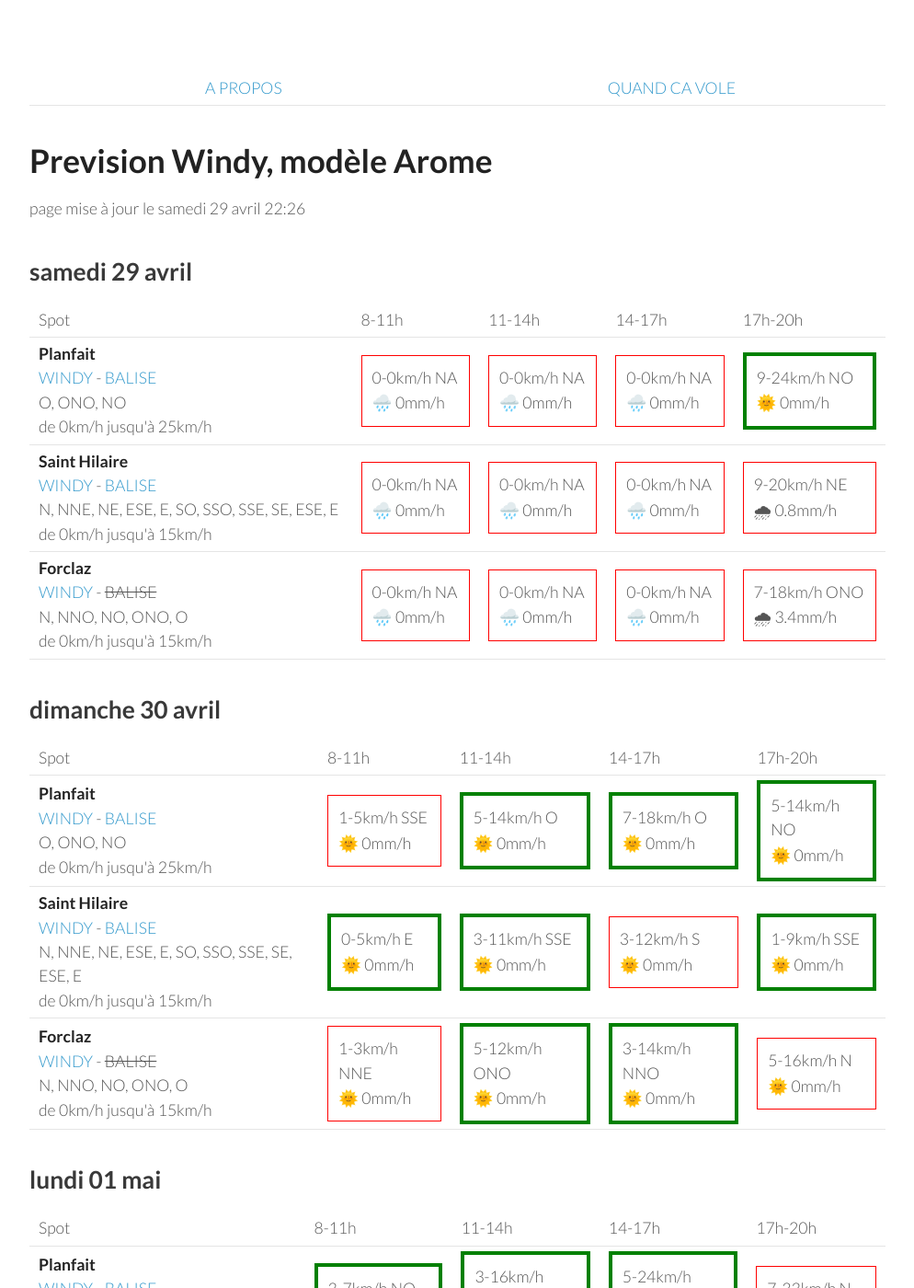
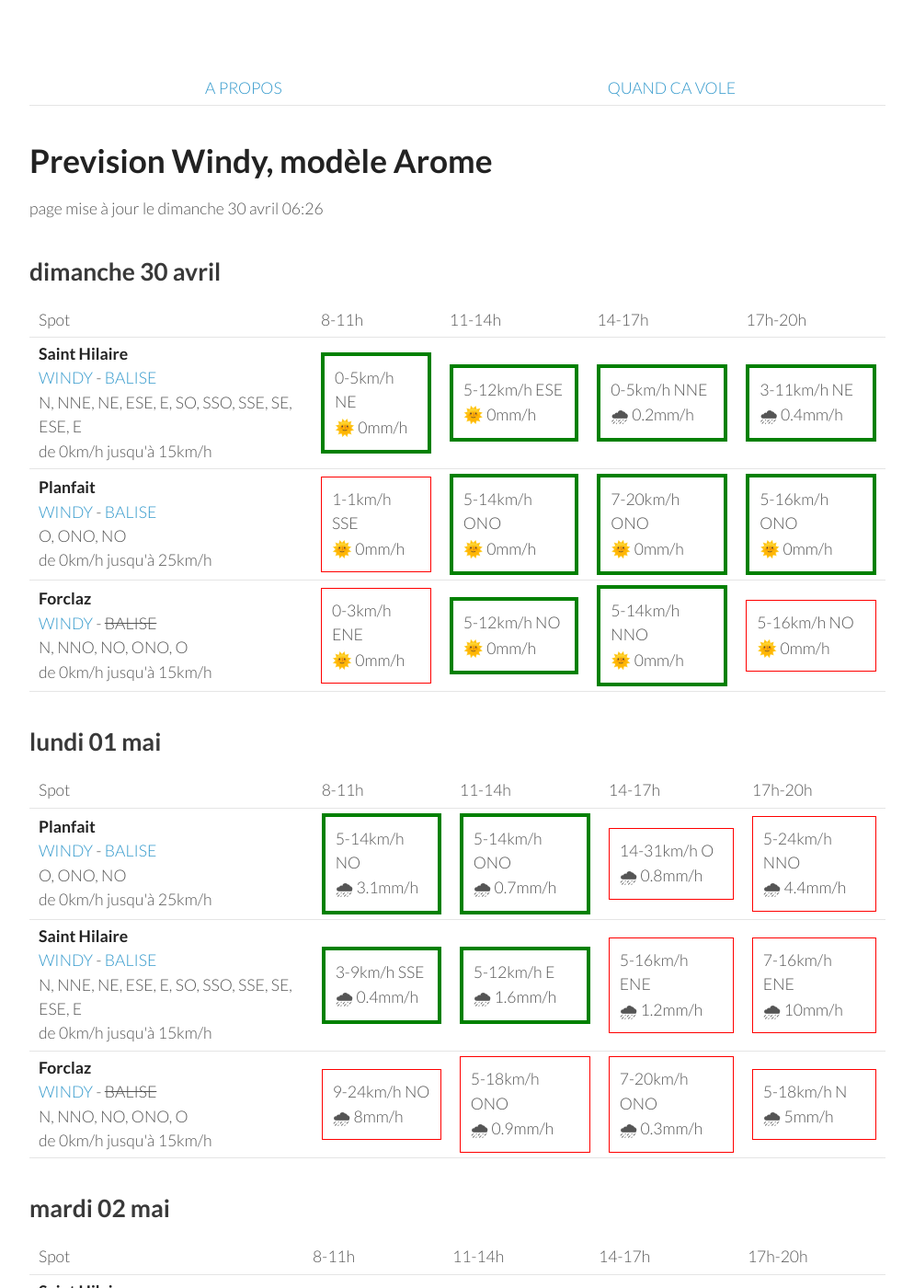
Before and after one commit to parapente-dans-le-nord/parapente-dans-le-nord.github.io, a Jekyll site: the page built from alpes_nord.markdown, in a window 1280 px wide and 1400 px high. Shown: the whole window at 92% size, without its empty margins (26-1020 px from the left). Built offline with Jekyll 4.4.1, drawn with Linux system fonts in a browser that asks for light colours; some of the changed text lies outside the part shown.

Commit message:
update index.markdown

```diff
--- a/alpes_nord.markdown
+++ b/alpes_nord.markdown
@@ -7,51 +7,8 @@ title:  "Tous les spots"
 {: .links}
 
 # Prevision Windy, modèle Arome
-page mise à jour le samedi 29 avril 22:26
+page mise à jour le dimanche 30 avril 06:26
 
-## samedi 29 avril
-
-{::nomarkdown}
-<table>
-  <tbody>
-    <tr>
-      <td>Spot</td>
-      <td>8-11h</td>
-      <td>11-14h</td>
-      <td>14-17h</td>
-      <td>17h-20h</td>
-    </tr>
-<tr>
-        <td><strong>Planfait</strong><br><a href="https://windy.com/45.853/6.223?45.415,6.223,8">WINDY</a> - <span class=""><a href="https://www.openwindmap.org/PP496">BALISE</a> </span><br> <span class="vent-favorable">O, ONO, NO</span><br><span class="force-vent">de 0km/h jusqu'à 25km/h</span> </td>
-
-            <td><div class="not-flyable"><p>0-0km/h NA</p><p>🌧️ 0mm/h</p></div></td>
-            <td><div class="not-flyable"><p>0-0km/h NA</p><p>🌧️ 0mm/h</p></div></td>
-            <td><div class="not-flyable"><p>0-0km/h NA</p><p>🌧️ 0mm/h</p></div></td>
-            <td><div class="flyable"><p>9-24km/h NO</p><p>🌞 0mm/h</p></div></td>
-
-    </tr>
-<tr>
-        <td><strong>Saint Hilaire</strong><br><a href="https://windy.com/45.307/5.888?45.087,5.889,9,m:eUFagkX">WINDY</a> - <span class=""><a href="http://www.balisemeteo.com/balise.php?idBalise=61">BALISE</a> </span><br> <span class="vent-favorable">N, NNE, NE, ESE, E, SO, SSO, SSE, SE, ESE, E</span><br><span class="force-vent">de 0km/h jusqu'à 15km/h</span> </td>
-
-            <td><div class="not-flyable"><p>0-0km/h NA</p><p>🌧️ 0mm/h</p></div></td>
-            <td><div class="not-flyable"><p>0-0km/h NA</p><p>🌧️ 0mm/h</p></div></td>
-            <td><div class="not-flyable"><p>0-0km/h NA</p><p>🌧️ 0mm/h</p></div></td>
-            <td><div class="not-flyable"><p>9-20km/h NE</p><p>🌧 0.8mm/h</p></div></td>
-
-    </tr>
-<tr>
-        <td><strong>Forclaz</strong><br><a href="https://windy.com/45.814/6.247?45.375,6.246,8,m:eVwaglz">WINDY</a> - <span class="no-balise"> BALISE </span><br> <span class="vent-favorable">N, NNO, NO, ONO, O</span><br><span class="force-vent">de 0km/h jusqu'à 15km/h</span> </td>
-
-            <td><div class="not-flyable"><p>0-0km/h NA</p><p>🌧️ 0mm/h</p></div></td>
-            <td><div class="not-flyable"><p>0-0km/h NA</p><p>🌧️ 0mm/h</p></div></td>
-            <td><div class="not-flyable"><p>0-0km/h NA</p><p>🌧️ 0mm/h</p></div></td>
-            <td><div class="not-flyable"><p>7-18km/h ONO</p><p>🌧 3.4mm/h</p></div></td>
-
-    </tr>
-
-</tbody>
-</table>
-{:/}
 ## dimanche 30 avril
 
 {::nomarkdown}
@@ -65,32 +22,32 @@ page mise à jour le samedi 29 avril 22:26
       <td>17h-20h</td>
     </tr>
 <tr>
-        <td><strong>Planfait</strong><br><a href="https://windy.com/45.853/6.223?45.415,6.223,8">WINDY</a> - <span class=""><a href="https://www.openwindmap.org/PP496">BALISE</a> </span><br> <span class="vent-favorable">O, ONO, NO</span><br><span class="force-vent">de 0km/h jusqu'à 25km/h</span> </td>
+        <td><strong>Saint Hilaire</strong><br><a href="https://windy.com/45.307/5.888?45.087,5.889,9,m:eUFagkX">WINDY</a> - <span class=""><a href="http://www.balisemeteo.com/balise.php?idBalise=61">BALISE</a> </span><br> <span class="vent-favorable">N, NNE, NE, ESE, E, SO, SSO, SSE, SE, ESE, E</span><br><span class="force-vent">de 0km/h jusqu'à 15km/h</span> </td>
 
-            <td><div class="not-flyable"><p>1-5km/h SSE</p><p>🌞 0mm/h</p></div></td>
-            <td><div class="flyable"><p>5-14km/h O</p><p>🌞 0mm/h</p></div></td>
-            <td><div class="flyable"><p>7-18km/h O</p><p>🌞 0mm/h</p></div></td>
-            <td><div class="flyable"><p>5-14km/h NO</p><p>🌞 0mm/h</p></div></td>
+            <td><div class="flyable"><p>0-5km/h NE</p><p>🌞 0mm/h</p></div></td>
+            <td><div class="flyable"><p>5-12km/h ESE</p><p>🌞 0mm/h</p></div></td>
+            <td><div class="flyable"><p>0-5km/h NNE</p><p>🌧 0.2mm/h</p></div></td>
+            <td><div class="flyable"><p>3-11km/h NE</p><p>🌧 0.4mm/h</p></div></td>
 
 
     </tr>
 <tr>
-        <td><strong>Saint Hilaire</strong><br><a href="https://windy.com/45.307/5.888?45.087,5.889,9,m:eUFagkX">WINDY</a> - <span class=""><a href="http://www.balisemeteo.com/balise.php?idBalise=61">BALISE</a> </span><br> <span class="vent-favorable">N, NNE, NE, ESE, E, SO, SSO, SSE, SE, ESE, E</span><br><span class="force-vent">de 0km/h jusqu'à 15km/h</span> </td>
+        <td><strong>Planfait</strong><br><a href="https://windy.com/45.853/6.223?45.415,6.223,8">WINDY</a> - <span class=""><a href="https://www.openwindmap.org/PP496">BALISE</a> </span><br> <span class="vent-favorable">O, ONO, NO</span><br><span class="force-vent">de 0km/h jusqu'à 25km/h</span> </td>
 
-            <td><div class="flyable"><p>0-5km/h E</p><p>🌞 0mm/h</p></div></td>
-            <td><div class="flyable"><p>3-11km/h SSE</p><p>🌞 0mm/h</p></div></td>
-            <td><div class="not-flyable"><p>3-12km/h S</p><p>🌞 0mm/h</p></div></td>
-            <td><div class="flyable"><p>1-9km/h SSE</p><p>🌞 0mm/h</p></div></td>
+            <td><div class="not-flyable"><p>1-1km/h SSE</p><p>🌞 0mm/h</p></div></td>
+            <td><div class="flyable"><p>5-14km/h ONO</p><p>🌞 0mm/h</p></div></td>
+            <td><div class="flyable"><p>7-20km/h ONO</p><p>🌞 0mm/h</p></div></td>
+            <td><div class="flyable"><p>5-16km/h ONO</p><p>🌞 0mm/h</p></div></td>
 
 
     </tr>
 <tr>
         <td><strong>Forclaz</strong><br><a href="https://windy.com/45.814/6.247?45.375,6.246,8,m:eVwaglz">WINDY</a> - <span class="no-balise"> BALISE </span><br> <span class="vent-favorable">N, NNO, NO, ONO, O</span><br><span class="force-vent">de 0km/h jusqu'à 15km/h</span> </td>
 
-            <td><div class="not-flyable"><p>1-3km/h NNE</p><p>🌞 0mm/h</p></div></td>
-            <td><div class="flyable"><p>5-12km/h ONO</p><p>🌞 0mm/h</p></div></td>
-            <td><div class="flyable"><p>3-14km/h NNO</p><p>🌞 0mm/h</p></div></td>
-            <td><div class="not-flyable"><p>5-16km/h N</p><p>🌞 0mm/h</p></div></td>
+            <td><div class="not-flyable"><p>0-3km/h ENE</p><p>🌞 0mm/h</p></div></td>
+            <td><div class="flyable"><p>5-12km/h NO</p><p>🌞 0mm/h</p></div></td>
+            <td><div class="flyable"><p>5-14km/h NNO</p><p>🌞 0mm/h</p></div></td>
+            <td><div class="not-flyable"><p>5-16km/h NO</p><p>🌞 0mm/h</p></div></td>
 
 
     </tr>
@@ -113,30 +70,30 @@ page mise à jour le samedi 29 avril 22:26
 <tr>
         <td><strong>Planfait</strong><br><a href="https://windy.com/45.853/6.223?45.415,6.223,8">WINDY</a> - <span class=""><a href="https://www.openwindmap.org/PP496">BALISE</a> </span><br> <span class="vent-favorable">O, ONO, NO</span><br><span class="force-vent">de 0km/h jusqu'à 25km/h</span> </td>
 
-            <td><div class="flyable"><p>3-7km/h NO</p><p>🌧 0.9mm/h</p></div></td>
-            <td><div class="flyable"><p>3-16km/h ONO</p><p>🌧 0.7mm/h</p></div></td>
-            <td><div class="flyable"><p>5-24km/h ONO</p><p>🌧 2.1mm/h</p></div></td>
-            <td><div class="not-flyable"><p>7-33km/h N</p><p>🌧 0.8mm/h</p></div></td>
+            <td><div class="flyable"><p>5-14km/h NO</p><p>🌧 3.1mm/h</p></div></td>
+            <td><div class="flyable"><p>5-14km/h ONO</p><p>🌧 0.7mm/h</p></div></td>
+            <td><div class="not-flyable"><p>14-31km/h O</p><p>🌧 0.8mm/h</p></div></td>
+            <td><div class="not-flyable"><p>5-24km/h NNO</p><p>🌧 4.4mm/h</p></div></td>
+
+
+    </tr>
+<tr>
+        <td><strong>Saint Hilaire</strong><br><a href="https://windy.com/45.307/5.888?45.087,5.889,9,m:eUFagkX">WINDY</a> - <span class=""><a href="http://www.balisemeteo.com/balise.php?idBalise=61">BALISE</a> </span><br> <span class="vent-favorable">N, NNE, NE, ESE, E, SO, SSO, SSE, SE, ESE, E</span><br><span class="force-vent">de 0km/h jusqu'à 15km/h</span> </td>
+
+            <td><div class="flyable"><p>3-9km/h SSE</p><p>🌧 0.4mm/h</p></div></td>
+            <td><div class="flyable"><p>5-12km/h E</p><p>🌧 1.6mm/h</p></div></td>
+            <td><div class="not-flyable"><p>5-16km/h ENE</p><p>🌧 1.2mm/h</p></div></td>
+            <td><div class="not-flyable"><p>7-16km/h ENE</p><p>🌧 10mm/h</p></div></td>
 
 
     </tr>
 <tr>
         <td><strong>Forclaz</strong><br><a href="https://windy.com/45.814/6.247?45.375,6.246,8,m:eVwaglz">WINDY</a> - <span class="no-balise"> BALISE </span><br> <span class="vent-favorable">N, NNO, NO, ONO, O</span><br><span class="force-vent">de 0km/h jusqu'à 15km/h</span> </td>
 
-            <td><div class="flyable"><p>5-11km/h NNO</p><p>🌧 0.9mm/h</p></div></td>
-            <td><div class="flyable"><p>1-14km/h ONO</p><p>🌧 0.4mm/h</p></div></td>
-            <td><div class="not-flyable"><p>5-27km/h NO</p><p>🌧 1.6mm/h</p></div></td>
-            <td><div class="not-flyable"><p>7-37km/h N</p><p>🌧 1.1mm/h</p></div></td>
-
-
-    </tr>
-<tr>
-        <td><strong>Saint Hilaire</strong><br><a href="https://windy.com/45.307/5.888?45.087,5.889,9,m:eUFagkX">WINDY</a> - <span class=""><a href="http://www.balisemeteo.com/balise.php?idBalise=61">BALISE</a> </span><br> <span class="vent-favorable">N, NNE, NE, ESE, E, SO, SSO, SSE, SE, ESE, E</span><br><span class="force-vent">de 0km/h jusqu'à 15km/h</span> </td>
-
-            <td><div class="flyable"><p>1-7km/h SSO</p><p>🌧 2.9mm/h</p></div></td>
-            <td><div class="not-flyable"><p>3-24km/h N</p><p>🌧 1.5mm/h</p></div></td>
-            <td><div class="not-flyable"><p>3-29km/h NNO</p><p>🌧 1.4mm/h</p></div></td>
-            <td><div class="not-flyable"><p>5-46km/h NNE</p><p>🌧 2.2mm/h</p></div></td>
+            <td><div class="not-flyable"><p>9-24km/h NO</p><p>🌧 8mm/h</p></div></td>
+            <td><div class="not-flyable"><p>5-18km/h ONO</p><p>🌧 0.9mm/h</p></div></td>
+            <td><div class="not-flyable"><p>7-20km/h ONO</p><p>🌧 0.3mm/h</p></div></td>
+            <td><div class="not-flyable"><p>5-18km/h N</p><p>🌧 5mm/h</p></div></td>
 
 
     </tr>
@@ -159,30 +116,30 @@ page mise à jour le samedi 29 avril 22:26
 <tr>
         <td><strong>Saint Hilaire</strong><br><a href="https://windy.com/45.307/5.888?45.087,5.889,9,m:eUFagkX">WINDY</a> - <span class=""><a href="http://www.balisemeteo.com/balise.php?idBalise=61">BALISE</a> </span><br> <span class="vent-favorable">N, NNE, NE, ESE, E, SO, SSO, SSE, SE, ESE, E</span><br><span class="force-vent">de 0km/h jusqu'à 15km/h</span> </td>
 
-            <td><div class="not-flyable"><p>7-46km/h NNE</p><p>🌧 0.2mm/h</p></div></td>
-            <td><div class="not-flyable"><p>11-55km/h NNE</p><p>🌧 0.4mm/h</p></div></td>
-            <td><div class="not-flyable"><p>11-59km/h N</p><p>🌧 0.2mm/h</p></div></td>
-            <td><div class="not-flyable"><p>12-62km/h N</p><p>🌞 0mm/h</p></div></td>
+            <td><div class="not-flyable"><p>7-48km/h NE</p><p>🌞 0mm/h</p></div></td>
+            <td><div class="not-flyable"><p>11-57km/h NNE</p><p>🌧 0.3mm/h</p></div></td>
+            <td><div class="not-flyable"><p>11-61km/h N</p><p>🌧 0.2mm/h</p></div></td>
+            <td><div class="not-flyable"><p>11-57km/h N</p><p>🌞 0mm/h</p></div></td>
 
 
     </tr>
 <tr>
         <td><strong>Forclaz</strong><br><a href="https://windy.com/45.814/6.247?45.375,6.246,8,m:eVwaglz">WINDY</a> - <span class="no-balise"> BALISE </span><br> <span class="vent-favorable">N, NNO, NO, ONO, O</span><br><span class="force-vent">de 0km/h jusqu'à 15km/h</span> </td>
 
-            <td><div class="not-flyable"><p>5-25km/h NNO</p><p>🌞 0mm/h</p></div></td>
-            <td><div class="not-flyable"><p>9-35km/h N</p><p>🌧 0.2mm/h</p></div></td>
-            <td><div class="not-flyable"><p>11-44km/h NNO</p><p>🌞 0mm/h</p></div></td>
-            <td><div class="not-flyable"><p>11-48km/h NNO</p><p>🌞 0mm/h</p></div></td>
+            <td><div class="not-flyable"><p>3-22km/h NO</p><p>🌞 0mm/h</p></div></td>
+            <td><div class="not-flyable"><p>7-33km/h NNO</p><p>🌧 0.2mm/h</p></div></td>
+            <td><div class="not-flyable"><p>11-46km/h NNO</p><p>🌞 0mm/h</p></div></td>
+            <td><div class="not-flyable"><p>11-46km/h NNO</p><p>🌞 0mm/h</p></div></td>
 
 
     </tr>
 <tr>
         <td><strong>Planfait</strong><br><a href="https://windy.com/45.853/6.223?45.415,6.223,8">WINDY</a> - <span class=""><a href="https://www.openwindmap.org/PP496">BALISE</a> </span><br> <span class="vent-favorable">O, ONO, NO</span><br><span class="force-vent">de 0km/h jusqu'à 25km/h</span> </td>
 
-            <td><div class="not-flyable"><p>5-25km/h NNO</p><p>🌞 0mm/h</p></div></td>
-            <td><div class="not-flyable"><p>11-37km/h N</p><p>🌧 0.2mm/h</p></div></td>
-            <td><div class="not-flyable"><p>12-44km/h N</p><p>🌞 0mm/h</p></div></td>
-            <td><div class="not-flyable"><p>12-48km/h N</p><p>🌞 0mm/h</p></div></td>
+            <td><div class="not-flyable"><p>3-24km/h NNO</p><p>🌞 0mm/h</p></div></td>
+            <td><div class="not-flyable"><p>9-37km/h N</p><p>🌞 0mm/h</p></div></td>
+            <td><div class="not-flyable"><p>12-46km/h N</p><p>🌞 0mm/h</p></div></td>
+            <td><div class="not-flyable"><p>12-46km/h N</p><p>🌞 0mm/h</p></div></td>
 
 
     </tr>
@@ -205,8 +162,8 @@ page mise à jour le samedi 29 avril 22:26
 <tr>
         <td><strong>Planfait</strong><br><a href="https://windy.com/45.853/6.223?45.415,6.223,8">WINDY</a> - <span class=""><a href="https://www.openwindmap.org/PP496">BALISE</a> </span><br> <span class="vent-favorable">O, ONO, NO</span><br><span class="force-vent">de 0km/h jusqu'à 25km/h</span> </td>
 
-            <td><div class="not-flyable"><p>3-16km/h ESE</p><p>🌞 0mm/h</p></div></td>
-            <td><div class="flyable"><p>5-22km/h ONO</p><p>🌞 0mm/h</p></div></td>
+            <td><div class="not-flyable"><p>3-18km/h E</p><p>🌞 0mm/h</p></div></td>
+            <td><div class="flyable"><p>5-24km/h NO</p><p>🌞 0mm/h</p></div></td>
             <td><div class="not-flyable"><p>7-27km/h ONO</p><p>🌞 0mm/h</p></div></td>
             <td><div class="not-flyable"><p>5-27km/h NO</p><p>🌞 0mm/h</p></div></td>
 
@@ -215,8 +172,8 @@ page mise à jour le samedi 29 avril 22:26
 <tr>
         <td><strong>Forclaz</strong><br><a href="https://windy.com/45.814/6.247?45.375,6.246,8,m:eVwaglz">WINDY</a> - <span class="no-balise"> BALISE </span><br> <span class="vent-favorable">N, NNO, NO, ONO, O</span><br><span class="force-vent">de 0km/h jusqu'à 15km/h</span> </td>
 
-            <td><div class="not-flyable"><p>3-16km/h ESE</p><p>🌞 0mm/h</p></div></td>
-            <td><div class="not-flyable"><p>5-20km/h ONO</p><p>🌞 0mm/h</p></div></td>
+            <td><div class="not-flyable"><p>3-18km/h ESE</p><p>🌞 0mm/h</p></div></td>
+            <td><div class="not-flyable"><p>5-22km/h ONO</p><p>🌞 0mm/h</p></div></td>
             <td><div class="not-flyable"><p>5-27km/h ONO</p><p>🌞 0mm/h</p></div></td>
             <td><div class="not-flyable"><p>5-27km/h ONO</p><p>🌞 0mm/h</p></div></td>
 
@@ -225,7 +182,7 @@ page mise à jour le samedi 29 avril 22:26
 <tr>
         <td><strong>Saint Hilaire</strong><br><a href="https://windy.com/45.307/5.888?45.087,5.889,9,m:eUFagkX">WINDY</a> - <span class=""><a href="http://www.balisemeteo.com/balise.php?idBalise=61">BALISE</a> </span><br> <span class="vent-favorable">N, NNE, NE, ESE, E, SO, SSO, SSE, SE, ESE, E</span><br><span class="force-vent">de 0km/h jusqu'à 15km/h</span> </td>
 
-            <td><div class="not-flyable"><p>3-24km/h ENE</p><p>🌞 0mm/h</p></div></td>
+            <td><div class="not-flyable"><p>3-24km/h E</p><p>🌞 0mm/h</p></div></td>
             <td><div class="not-flyable"><p>3-24km/h O</p><p>🌞 0mm/h</p></div></td>
             <td><div class="not-flyable"><p>5-29km/h O</p><p>🌞 0mm/h</p></div></td>
             <td><div class="not-flyable"><p>5-29km/h ONO</p><p>🌞 0mm/h</p></div></td>
```
